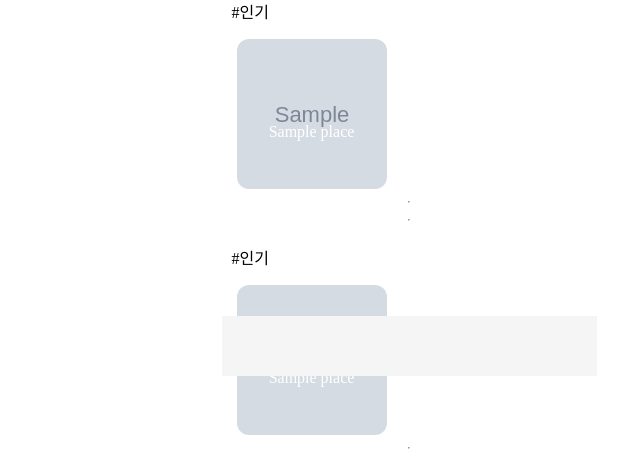
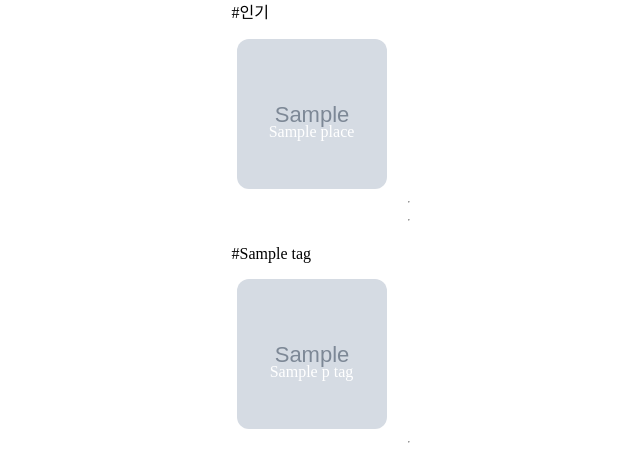
Before and after one commit to codebot053/team6, a Django app: template templates/place/place_main.html in a window 1280 px wide. Shown: the part 424-881 px from the top of the page, without its empty margins (231-871 px from the left). Run offline with Django 3.2, Linux system fonts and the light colour scheme; tables that the repository leaves empty hold one stand-in row (values such as "Sample post"); the template is opened without the code that fills it: values that come from a table or form of the project are taken from there, most other values are stand-ins (such as "Sample title", 1, 10 or a date in 2020); grey boxes marked "Sample" are stand-in pictures; parts of the project's set-up code (start-up, migrations or seed data) failed here and were passed over; some web fonts are replaced.

Commit message:
최종 1

```diff
--- a/place/views.py
+++ b/place/views.py
@@ -30,7 +30,8 @@ def place(request):
             if user_comment:
                 recent_comment = user_comment.latest('updated_at')
                 recommend_list = item_filter(recent_comment.place.name)
-                recommend_list = list(map(lambda x :PlaceModel.objects.get(name = x), recommend_list))
+                print(recommend_list)
+                recommend_list = list(map(lambda x :PlaceModel.objects.filter(name = x).first(), recommend_list))
                 print(recommend_list)
             else:
                 recommend_list = item_filter('우도')
--- a/templates/place/place_main.html
+++ b/templates/place/place_main.html
@@ -153,7 +153,7 @@
             {% for i in recommend_list %}
                 <div class="place_item"><!--이미지 들어가는 칸-->
                     <a href="/info/{{ i.id }}">
-                        <img src="{{ i.images }}" alt="img">
+                        <img src="{{ i.images }}" alt="img" onerror="this.src='/static/white.png'">
                         <p>{{ i.name }}</p>
                     </a>
                 </div>
@@ -172,7 +172,7 @@
             {% for i in popular_list %}
                 <div class="place_item"><!--이미지 들어가는 칸-->
                     <a href="/info/{{ i.id }}">
-                        <img src="{{ i.images }}" alt="img">
+                        <img src="{{ i.images }}" alt="img" onerror="this.src='/static/white.png'">
                         <p>{{ i.name }}</p>
                     </a>
                 </div>
@@ -181,28 +181,37 @@
         <hr><!--임시공백-->
     </div><!--tag별 여행지 리스트 끝-->
 
-    <div class="tag_bar"><!--tag별 여행지 리스트-->
+    {% for p_tag in prefer_tags %}
+    <div class="tag_bar for"><!--tag별 여행지 리스트-->
         <hr><!--임시공백-->
         <div class="tag_item">
-            <p class="tag">#인기</p>
+            <p class="tag"></p>
         </div>
-
         <div class="place_item_wrapper">
-            {% for i in popular_list %}
+            {% for i in p_tag %}
                 <div class="place_item"><!--이미지 들어가는 칸-->
                     <a href="/info/{{ i.id }}">
-                        <img src="{{ i.images }}" alt="img">
+                        <img src="{{ i.images }}" alt="img" onerror="this.src='/static/white.png'">
                         <p>{{ i.name }}</p>
                     </a>
                 </div>
             {% endfor %}
         </div>
         <hr><!--임시공백-->
-    </div><!--tag별 여행지 리스트 끝-->
+    </div>
+    {% endfor %}
 
+</div>
+<script>
+    const tags = document.querySelectorAll("#tag_set_wrapper span")
+    const fors = document.querySelectorAll(".for")
 
-    <div id="nav_bar_bottom"><!--하단 내비게이션-->
-    </div>
-</div>
+    for (let i = 0; i < tags.length; i++) {
+        let txt = tags[i].innerHTML
+        let title = fors[i].querySelector(".tag")
+        console.log(txt)
+        title.innerHTML = txt
+    }
+</script>
 </body>
 </html>
```
Also changed, not shown: static/white.png (added).
